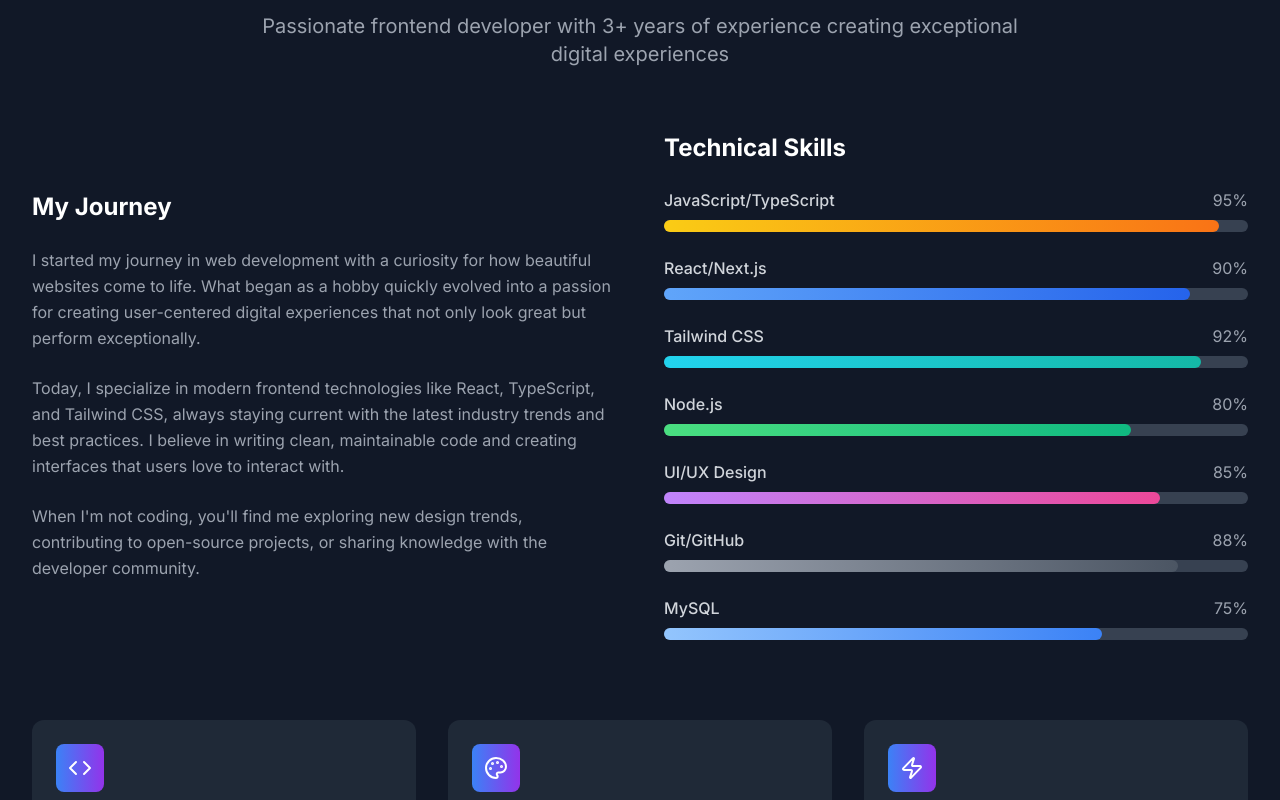
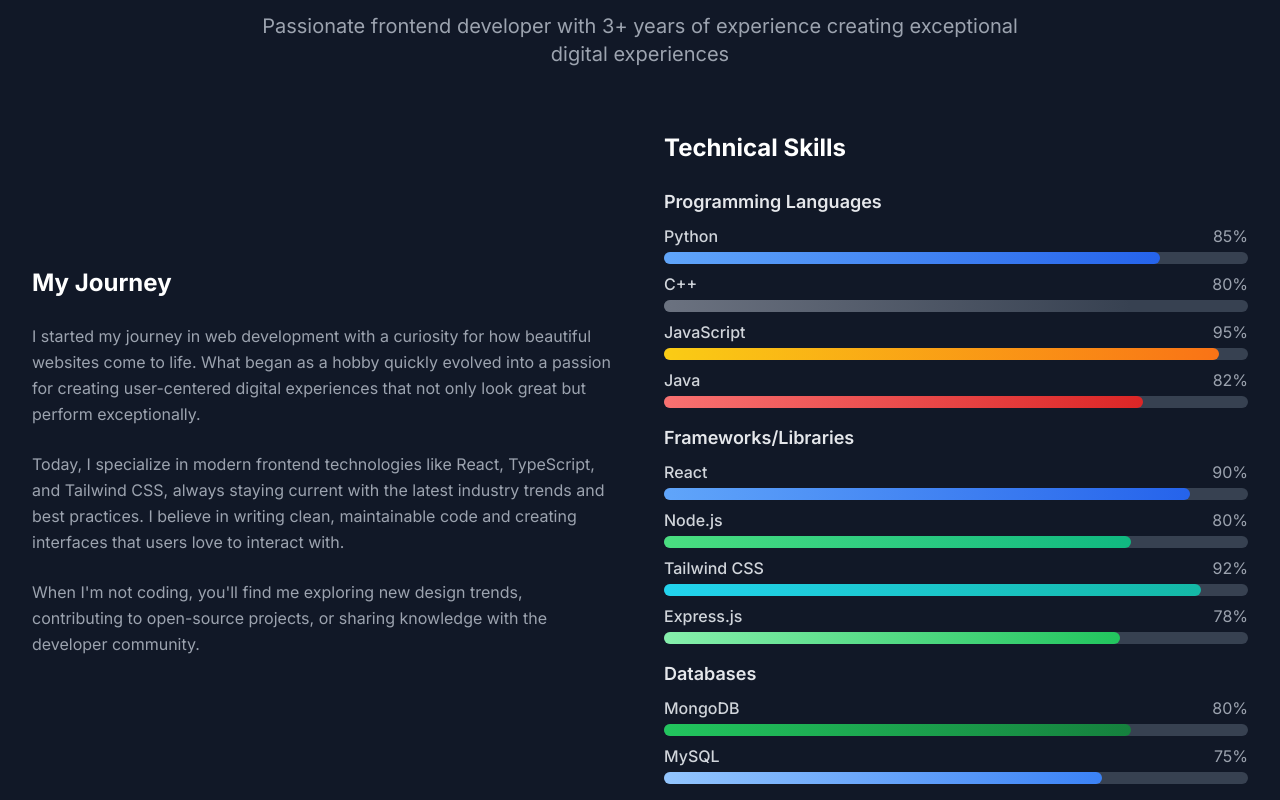
Before and after one commit to amanabate/My_Portfolio, a React (Vite) app: page / in a window 1280 px wide. Shown: the part 940-1740 px from the top of the page. Built offline with nearby package versions, Linux system fonts and the light colour scheme.

Commit message:
change the functionlty and add new file

```diff
--- a/package.json
+++ b/package.json
@@ -11,6 +11,7 @@
     "preview": "vite preview"
   },
   "dependencies": {
+    "@emailjs/browser": "^4.4.1",
     "@hookform/resolvers": "^3.9.0",
     "@radix-ui/react-accordion": "^1.2.0",
     "@radix-ui/react-alert-dialog": "^1.1.1",
@@ -44,6 +45,7 @@
     "clsx": "^2.1.1",
     "cmdk": "^1.0.0",
     "date-fns": "^3.6.0",
+    "emailjs-com": "^3.2.0",
     "embla-carousel-react": "^8.3.0",
     "framer-motion": "^12.23.2",
     "input-otp": "^1.2.4",
--- a/src/components/About.tsx
+++ b/src/components/About.tsx
@@ -4,14 +4,21 @@ import { motion } from 'framer-motion';
 import { Code, Palette, Zap, Users, Award, BookOpen } from 'lucide-react';
 
 const About = () => {
-  const skills = [
-    { name: 'JavaScript/TypeScript', level: 95, color: 'from-yellow-400 to-orange-500' },
-    { name: 'React/Next.js', level: 90, color: 'from-blue-400 to-blue-600' },
+  const programmingLanguages = [
+    { name: 'Python', level: 85, color: 'from-blue-400 to-blue-600' },
+    { name: 'C++', level: 80, color: 'from-gray-500 to-gray-700' },
+    { name: 'JavaScript', level: 95, color: 'from-yellow-400 to-orange-500' },
+    { name: 'Java', level: 82, color: 'from-red-400 to-red-600' },
+  ];
+  const frameworksLibraries = [
+    { name: 'React', level: 90, color: 'from-blue-400 to-blue-600' },
+    { name: 'Node.js', level: 80, color: 'from-green-400 to-emerald-500' },
     { name: 'Tailwind CSS', level: 92, color: 'from-cyan-400 to-teal-500' },
-    { name: 'Node.js', level: 80, color: 'from-green-400 to-emerald-500' },
-    { name: 'UI/UX Design', level: 85, color: 'from-purple-400 to-pink-500' },
-    { name: 'Git/GitHub', level: 88, color: 'from-gray-400 to-gray-600' },
-    { name: 'MySQL', level: 75, color: 'from-blue-300 to-blue-500' }, // Added MySQL
+    { name: 'Express.js', level: 78, color: 'from-green-300 to-green-500' },
+  ];
+  const databases = [
+    { name: 'MongoDB', level: 80, color: 'from-green-500 to-green-700' },
+    { name: 'MySQL', level: 75, color: 'from-blue-300 to-blue-500' },
   ];
 
   const highlights = [
@@ -98,9 +105,12 @@ const About = () => {
             <h3 className="text-2xl font-bold text-gray-900 dark:text-white mb-6">
               Technical Skills
             </h3>
-            {skills.map((skill, index) => (
-              <div key={skill.name}>
-                <div className="flex justify-between mb-2">
+            <div className="space-y-4">
+              <div>
+                <h4 className="text-lg font-semibold text-gray-800 dark:text-gray-200 mb-2">Programming Languages</h4>
+                {programmingLanguages.map((skill, index) => (
+                  <div key={skill.name} className="mb-2">
+                    <div className="flex justify-between mb-1">
                       <span className="text-gray-700 dark:text-gray-300 font-medium">{skill.name}</span>
                       <span className="text-gray-500 dark:text-gray-400">{skill.level}%</span>
                     </div>
@@ -115,6 +125,48 @@ const About = () => {
                     </div>
                   </div>
                 ))}
+              </div>
+              <div>
+                <h4 className="text-lg font-semibold text-gray-800 dark:text-gray-200 mb-2">Frameworks/Libraries</h4>
+                {frameworksLibraries.map((skill, index) => (
+                  <div key={skill.name} className="mb-2">
+                    <div className="flex justify-between mb-1">
+                      <span className="text-gray-700 dark:text-gray-300 font-medium">{skill.name}</span>
+                      <span className="text-gray-500 dark:text-gray-400">{skill.level}%</span>
+                    </div>
+                    <div className="w-full bg-gray-200 dark:bg-gray-700 rounded-full h-3">
+                      <motion.div
+                        initial={{ width: 0 }}
+                        whileInView={{ width: `${skill.level}%` }}
+                        viewport={{ once: true }}
+                        transition={{ duration: 1, delay: index * 0.1 }}
+                        className={`h-3 rounded-full bg-gradient-to-r ${skill.color}`}
+                      />
+                    </div>
+                  </div>
+                ))}
+              </div>
+              <div>
+                <h4 className="text-lg font-semibold text-gray-800 dark:text-gray-200 mb-2">Databases</h4>
+                {databases.map((skill, index) => (
+                  <div key={skill.name} className="mb-2">
+                    <div className="flex justify-between mb-1">
+                      <span className="text-gray-700 dark:text-gray-300 font-medium">{skill.name}</span>
+                      <span className="text-gray-500 dark:text-gray-400">{skill.level}%</span>
+                    </div>
+                    <div className="w-full bg-gray-200 dark:bg-gray-700 rounded-full h-3">
+                      <motion.div
+                        initial={{ width: 0 }}
+                        whileInView={{ width: `${skill.level}%` }}
+                        viewport={{ once: true }}
+                        transition={{ duration: 1, delay: index * 0.1 }}
+                        className={`h-3 rounded-full bg-gradient-to-r ${skill.color}`}
+                      />
+                    </div>
+                  </div>
+                ))}
+              </div>
+            </div>
           </motion.div>
         </div>
 
--- a/src/components/Contact.tsx
+++ b/src/components/Contact.tsx
@@ -2,6 +2,7 @@
 import React, { useState } from 'react';
 import { motion } from 'framer-motion';
 import { Mail, Phone, MapPin, Send, CheckCircle, AlertCircle } from 'lucide-react';
+import emailjs from 'emailjs-com';
 
 const Contact = () => {
   const [formData, setFormData] = useState({
@@ -23,31 +24,47 @@ const Contact = () => {
     e.preventDefault();
     setStatus('sending');
 
-    // Simulate form submission
-    setTimeout(() => {
+    // Prepare the template params
+    const templateParams = {
+      from_name: formData.name,
+      reply_to: formData.email,
+      subject: formData.subject,
+      message: formData.message,
+    };
+
+    try {
+      await emailjs.send(
+        'YOUR_SERVICE_ID',      // Replace with your EmailJS service ID
+        'YOUR_TEMPLATE_ID',     // Replace with your EmailJS template ID
+        templateParams,
+        'YOUR_USER_ID'          // Replace with your EmailJS public key (user ID)
+      );
       setStatus('success');
       setFormData({ name: '', email: '', subject: '', message: '' });
       setTimeout(() => setStatus('idle'), 3000);
-    }, 1000);
+    } catch (error) {
+      setStatus('error');
+      setTimeout(() => setStatus('idle'), 3000);
+    }
   };
 
   const contactInfo = [
     {
       icon: Mail,
       title: 'Email',
-      value: 'emmanuel.abate@email.com',
-      href: 'mailto:emmanuel.abate@email.com',
+      value: 'emmanuellaabate@gmail.com',
+      href: 'mailto:emmanuellaabate@gmail.com',
     },
     {
       icon: Phone,
       title: 'Phone',
-      value: '+1 (555) 123-4567',
-      href: 'tel:+15551234567',
+      value: '+251919512566',
+      href: 'tel:+251919512566',
     },
     {
       icon: MapPin,
       title: 'Location',
-      value: 'San Francisco, CA',
+      value: 'Ethiopia, Addis Ababa',
       href: '#',
     },
   ];
--- a/src/components/Header.tsx
+++ b/src/components/Header.tsx
@@ -65,7 +65,7 @@ const Header = () => {
 
             <div className="flex items-center space-x-4">
               <motion.a
-                href="https://github.com/amanabate/My_Portfolio"
+                href="https://github.com/amanabate"
                 target="_blank"
                 rel="noopener noreferrer"
                 whileHover={{ scale: 1.1 }}
@@ -74,7 +74,7 @@ const Header = () => {
                 <Github size={20} />
               </motion.a>
               <motion.a
-                href="https://linkedin.com"
+                href="https://www.linkedin.com/in/amanuel-abate-806093327/"
                 target="_blank"
                 rel="noopener noreferrer"
                 whileHover={{ scale: 1.1 }}
@@ -126,10 +126,10 @@ const Header = () => {
                   </a>
                 ))}
                 <div className="flex items-center space-x-4 px-3 py-2">
-                  <a href="https://github.com/amanabate/My_Portfolio" target="_blank" rel="noopener noreferrer">
+                  <a href="https://github.com/amanabate" target="_blank" rel="noopener noreferrer">
                     <Github size={20} className="text-gray-700 dark:text-gray-300" />
                   </a>
-                  <a href="https://linkedin.com" target="_blank" rel="noopener noreferrer">
+                  <a href="https://www.linkedin.com/in/amanuel-abate-806093327/" target="_blank" rel="noopener noreferrer">
                     <Linkedin size={20} className="text-gray-700 dark:text-gray-300" />
                   </a>
                   <button
--- a/src/components/Hero.tsx
+++ b/src/components/Hero.tsx
@@ -121,14 +121,17 @@ const Hero = () => {
               Get In Touch
             </motion.a>
 
-            <motion.button
+            <motion.a
+              href="https://flowcv.com/resume/cguh7jrs1u"
+              target="_blank"
+              rel="noopener noreferrer"
               whileHover={{ scale: 1.05 }}
               whileTap={{ scale: 0.95 }}
               className="px-8 py-4 bg-gray-100 dark:bg-gray-800 text-gray-700 dark:text-gray-300 rounded-full font-medium hover:bg-gray-200 dark:hover:bg-gray-700 transition-colors flex items-center gap-2"
             >
               <Download size={20} />
               Resume
-            </motion.button>
+            </motion.a>
           </div>
         </motion.div>
       </div>
```
Also changed, not shown: 1 other file (tests, documents, lock files or other folders). Lines whose indentation alone changed are shown as unchanged.
